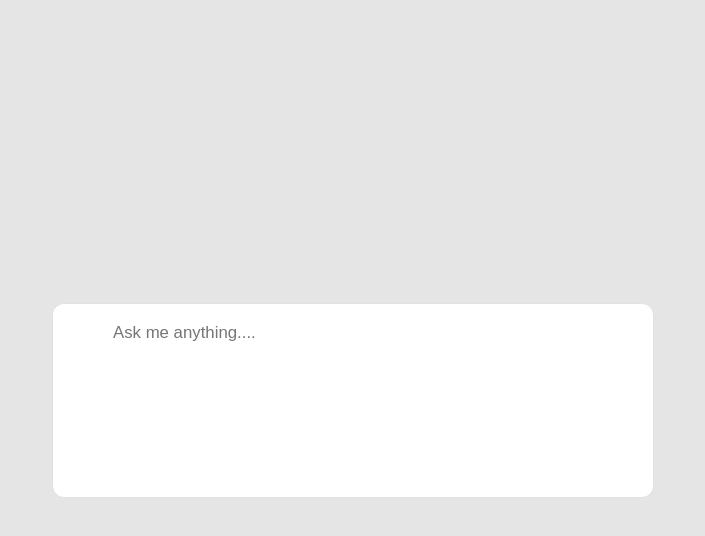
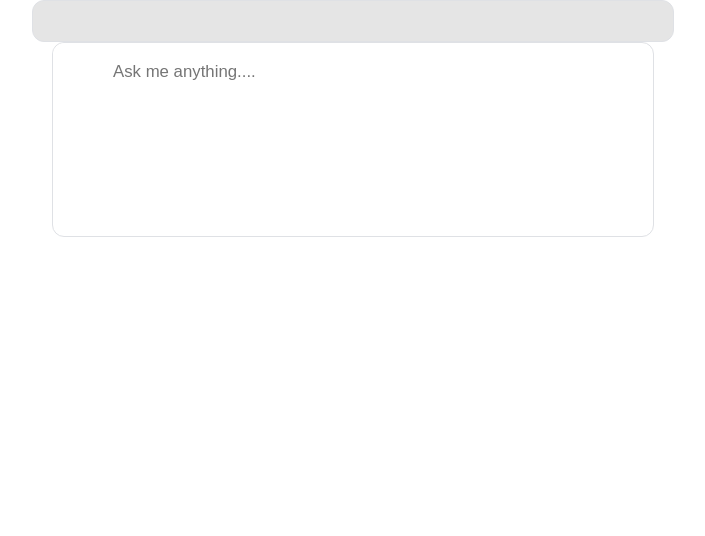
Before and after one commit to eelok/my-chat-gpt-frontEnd, a React (Create React App) app: page / in a window 1280 px wide. Shown: the top 536 px of the page, without its empty margins (287-992 px from the left). Built offline with nearby package versions, Linux system fonts and the light colour scheme.

Commit message:
add style to conversation

```diff
--- a/src/App.css
+++ b/src/App.css
@@ -4,10 +4,10 @@
   flex-direction: column;
   align-items: center;
   justify-content: center;
-  background-color: rgba(0, 0, 0, 0.1);
 }
 
 .app-container {
+  height: 100%;
   width: 1000px;
   max-width: 100%;
   padding: 0 20px;
@@ -76,3 +76,23 @@
     opacity: 0;
   }
 }
+
+.conversation__wrapper{
+  margin: auto;
+  padding: 20px;
+  max-width: 600px;
+  background-color: rgba(0, 0, 0, 0.1);
+  border: 1px solid #dfe1e5;
+  border-radius: 12px;
+}
+
+.conversation__line{
+  margin: 10px;
+  text-align: left;
+}
+.conversation__header{
+  padding: 10px;
+}
+.conversation__text{
+  padding: 10px;
+}
--- a/src/App.js
+++ b/src/App.js
@@ -52,10 +52,17 @@ function App() {
   return (
     <div className="app">
       <div className="app-container">
-        <div>
+        <div className="conversation__wrapper">
           {conversation.map((item) => (
-            <div key={item.id}>
-              {item.question}: {item.answer}
+            <div className="conversation__line" key={item.id}>
+              <tr>
+                <th className="conversation__header">Your questions:</th>
+                <tb className="conversation__text">{item.question} </tb>
+              </tr>
+              <tr>
+                <th className="conversation__header">Answer:</th>
+                <tb className="conversation__text">{item.answer}</tb>
+              </tr>
             </div>
           ))}
         </div>
```
